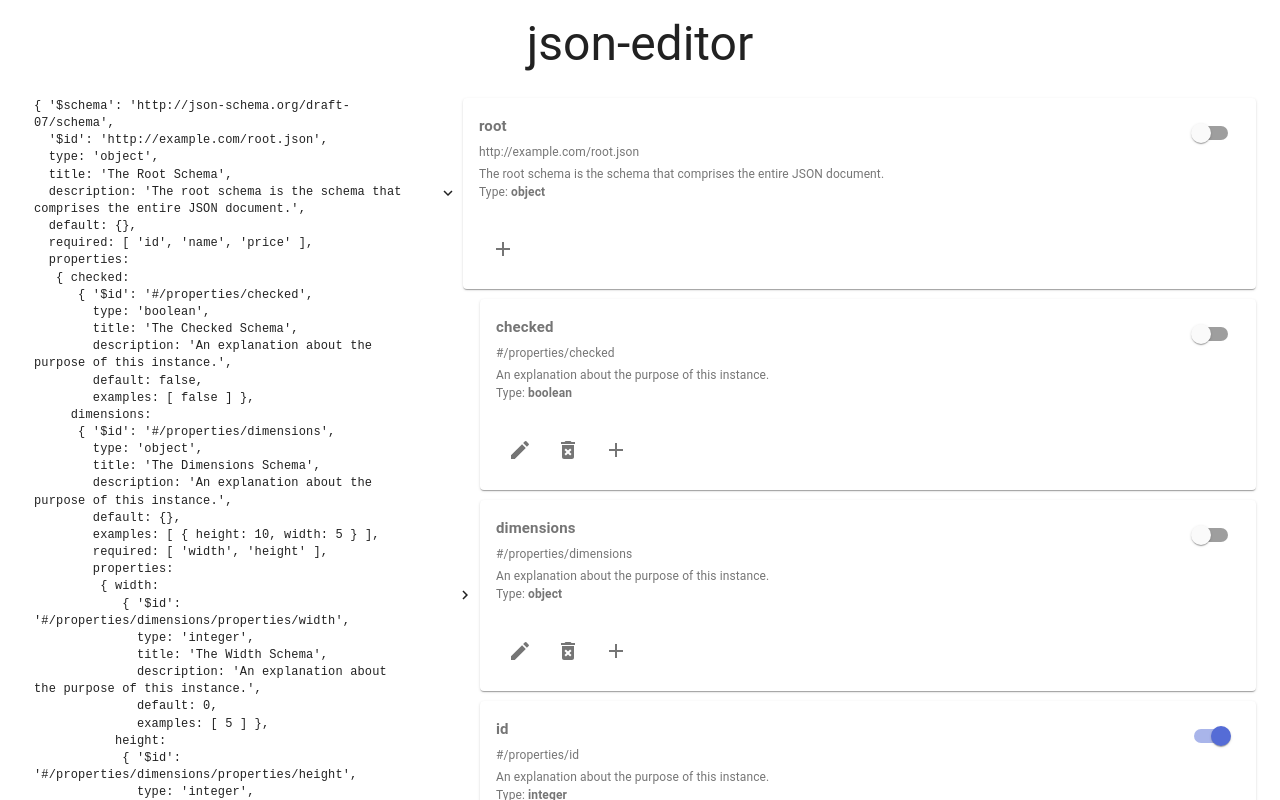
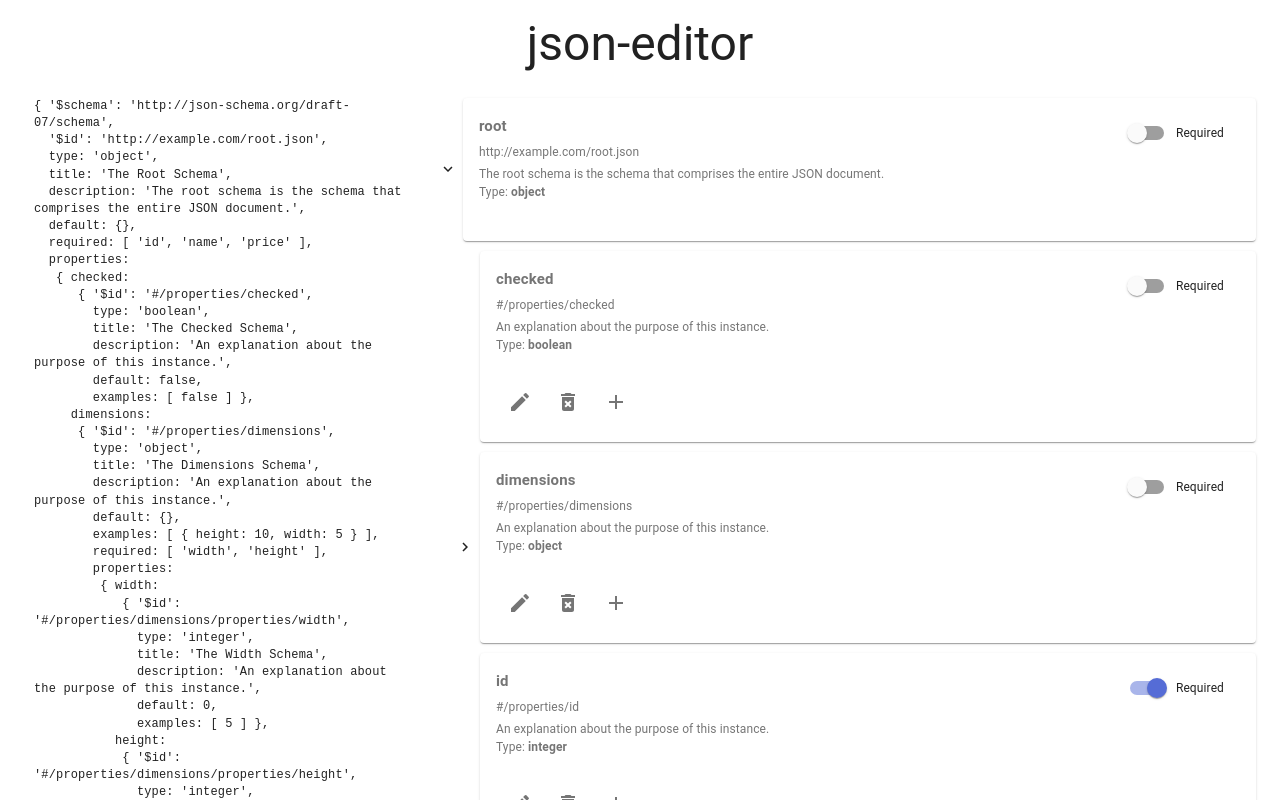
Before and after one commit to JonnyBaker/JSON-editor, a React (Create React App) app: page / in a window 1280 px wide. Both pictures are taken after a click on the element 848 px from the left and 193 px from the top of the page. Shown: the top 800 px of the page. Built offline with nearby package versions, Linux system fonts and the light colour scheme.

Commit message:
moving requiredSwitch into its own component

```diff
--- /dev/null
+++ b/src/components/editor/RequiredSwitch/RequiredSwitch.js
@@ -0,0 +1,38 @@
+import FormControlLabel from '@material-ui/core/FormControlLabel';
+import Switch from '@material-ui/core/Switch';
+import React from 'react';
+import { makeStyles } from '@material-ui/core/styles';
+
+const useStyles = makeStyles((theme) => ({
+  root: {
+    float: 'right',
+    '& .MuiTypography-body1': {
+      fontSize: 12,
+    },
+  },
+}));
+
+const handleClick = (e) => {
+  e.stopPropagation();
+};
+
+export default function EditorCard(props) {
+  const classes = useStyles();
+
+  const { checked } = props;
+
+  return (
+    <FormControlLabel
+      className={classes.root}
+      control={
+        <Switch
+          defaultChecked={checked}
+          onClick={(event) => handleClick(event)}
+          name="required"
+          color="primary"
+        />
+      }
+      label="Required"
+    />
+  );
+}
--- a/src/components/editor/SchemaVisualiser.js
+++ b/src/components/editor/SchemaVisualiser.js
@@ -35,6 +35,7 @@ const deleteById = (node, id) => {
     if (property.$id === id) {
       delete node[key];
     }
+    return node;
   });
 };
 
--- a/src/components/editor/SchemaVisualiserCard.js
+++ b/src/components/editor/SchemaVisualiserCard.js
@@ -11,7 +11,7 @@ import EditIcon from '@material-ui/icons/Edit';
 import Switch from '@material-ui/core/Switch';
 import SchemaItemDialog from './SchemaItemDialog';
 import AddIcon from '@material-ui/icons/Add';
-
+import RequiredSwitch from './RequiredSwitch/RequiredSwitch';
 const useStyles = makeStyles((theme) => ({
   root: {},
   title: {
@@ -35,6 +35,9 @@ const useStyles = makeStyles((theme) => ({
   },
   requiredIcon: {
     float: 'right',
+    '& .MuiTypography-body1': {
+      fontSize: 12,
+    },
   },
 }));
 
@@ -46,7 +49,9 @@ export default function EditorCard(props) {
 
   const [open, setOpen] = React.useState(false);
 
-  const handleClickOpen = () => {
+  const handleClickOpen = (event) => {
+    event.stopPropagation();
+
     setOpen(true);
   };
 
@@ -60,7 +65,7 @@ export default function EditorCard(props) {
         <Typography className={classes.title} color="textSecondary" gutterBottom>
           {name}
         </Typography>
-        <Switch className={classes.requiredIcon} checked={required} color="primary" />
+        <RequiredSwitch checked={required} />
         <Typography className={classes.id} color="textSecondary" gutterBottom>
           {id}
         </Typography>
@@ -75,17 +80,17 @@ export default function EditorCard(props) {
         <CardActions disableSpacing>
           {!isRoot && (
             <div>
-              <IconButton aria-label="edit" onClick={() => handleClickOpen()}>
+              <IconButton aria-label="edit" onClick={(event) => handleClickOpen(event)}>
                 <EditIcon />
               </IconButton>
               <IconButton aria-label="delete" onClick={() => handleArchive(id)}>
                 <DeleteForeverIcon className={classes.playIcon} />
               </IconButton>
+              <IconButton aria-label="add" onClick={(event) => handleClickOpen(event)}>
+                <AddIcon />
+              </IconButton>
             </div>
           )}
-          <IconButton aria-label="add" onClick={() => handleClickOpen()}>
-            <AddIcon />
-          </IconButton>
         </CardActions>
       </div>
 
```
